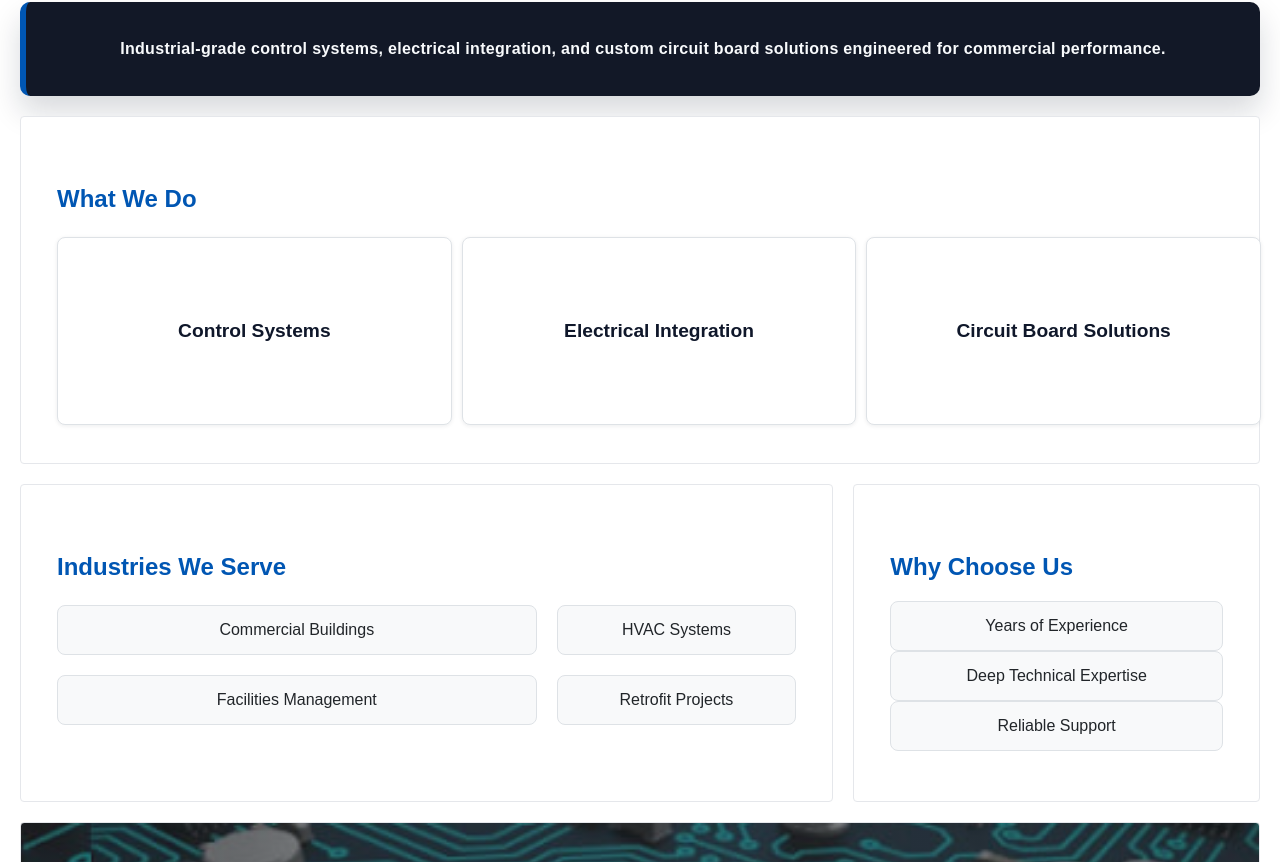
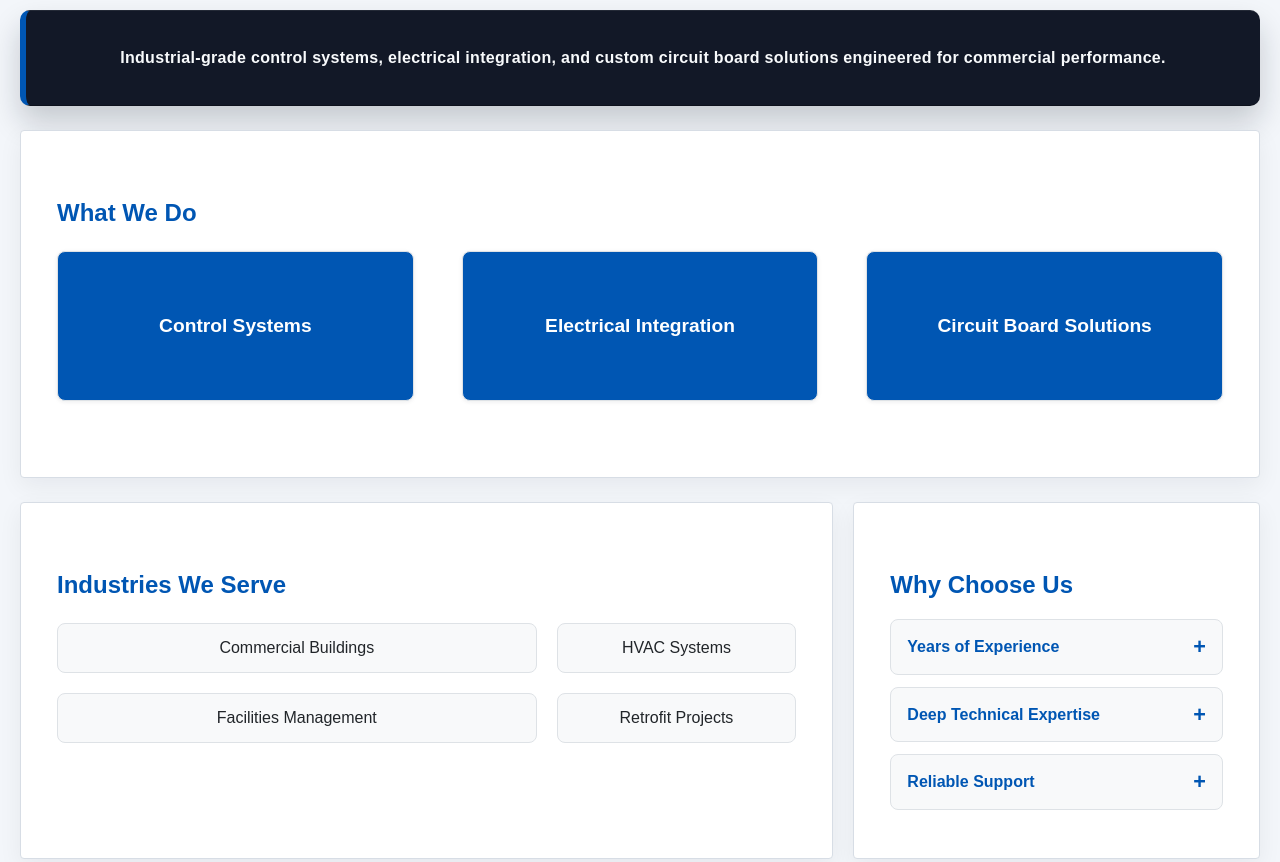
Before and after one commit to isabelweaver95/Atkinson_Electronics, a plain HTML site: page index.html in a window 1280 px wide. Shown: the part 634-1496 px from the top of the page. Drawn offline with Linux system fonts and the light colour scheme.

Commit message:
fixed the flips cards, added more css

```diff
--- a/index.html
+++ b/index.html
@@ -90,9 +90,20 @@
       </div>
       <div class="section">
         <h2>Why Choose Us</h2>
-        <div class="card">Years of Experience</div>
-        <div class="card">Deep Technical Expertise</div>
-        <div class="card">Reliable Support</div>
+        <div class="accordion">
+          <details class="accordion-item">
+            <summary>Years of Experience</summary>
+            <p>Hands-on experience across commercial controls, HVAC systems, electrical integration, and specialty electronics.</p>
+          </details>
+          <details class="accordion-item">
+            <summary>Deep Technical Expertise</summary>
+            <p>Practical knowledge for designing, troubleshooting, and integrating control systems built for reliable daily operation.</p>
+          </details>
+          <details class="accordion-item">
+            <summary>Reliable Support</summary>
+            <p>Responsive service and ongoing technical support to help keep your systems running smoothly after installation.</p>
+          </details>
+        </div>
       </div>
     </section>
 
--- a/styles.css
+++ b/styles.css
@@ -1,6 +1,6 @@
 body {
   font-family: Arial, sans-serif;
-  background: white;
+  background: #f3f6fa;
   margin: 0;
   padding: 20px;
   color: #212529;
@@ -11,7 +11,7 @@ body {
   margin: auto;
   display: flex;
   flex-direction: column;
-  gap: 20px;
+  gap: 24px;
   overflow: visible;
 }
 
@@ -19,8 +19,8 @@ body {
   background: white;
   padding: 48px 36px;
   border-radius: 4px;
-  box-shadow: none;
-  border: 1px solid #e5e7eb;
+  box-shadow: 0 8px 24px rgba(15,23,42,0.06);
+  border: 1px solid #d7dde5;
 }
 
 .section > .grid {
@@ -131,11 +131,13 @@ body {
   padding: 22px 28px;
   border-radius: 10px;
   border-left: 6px solid #0056b3;
+  border-top: 1px solid rgba(255,255,255,0.08);
+  border-bottom: 1px solid rgba(0,0,0,0.28);
   text-align: center;
   font-size: 1rem;
   font-weight: 600;
   letter-spacing: 0.02em;
-  box-shadow: 0 16px 30px rgba(15,23,42,0.16);
+  box-shadow: 0 16px 30px rgba(15,23,42,0.2);
 }
 
 @media (max-width: 900px) {
@@ -165,12 +167,12 @@ body {
   grid-template-columns: repeat(3, minmax(260px, 1fr));
   gap: 48px;
   justify-items: stretch;
-  overflow: visible;
 }
 
 .flip-card {
   perspective: 2200px;
   width: 100%;
+  height: 150px;
   position: relative;
   z-index: 1;
 }
@@ -183,7 +185,7 @@ body {
 .flip-card-inner {
   position: relative;
   width: 100%;
-  min-height: 150px;
+  height: 100%;
   transition: transform 0.6s ease;
   transform-style: preserve-3d;
   transform-origin: center center;
@@ -198,6 +200,7 @@ body {
   position: absolute;
   top: 0;
   left: 0;
+  box-sizing: border-box;
   width: 100%;
   height: 100%;
   display: flex;
@@ -206,14 +209,15 @@ body {
   padding: 18px;
   border-radius: 8px;
   border: 1px solid #dee2e6;
-  background: #ffffff;
+  background: #0056b3;
   box-shadow: 0 1px 4px rgba(15,23,42,0.08);
   backface-visibility: hidden;
   -webkit-backface-visibility: hidden;
+
 }
 
 .flip-card-front {
-  color: #0f172a;
+  color: #ffffff;
 }
 
 .flip-card-front h3 {
@@ -223,8 +227,8 @@ body {
 
 .flip-card-back {
   transform: rotateY(180deg);
-  background: #f8fafc;
-  color: #334155;
+  background: #004a99;
+  color: #ffffff;
 }
 
 .flip-card-back p {
@@ -238,6 +242,59 @@ body {
   padding: 15px;
   border-radius: 8px;
   text-align: center;
+}
+
+.accordion {
+  display: grid;
+  gap: 12px;
+}
+
+.accordion-item {
+  background: #f8f9fa;
+  border: 1px solid #dee2e6;
+  border-radius: 8px;
+  overflow: hidden;
+}
+
+.accordion-item summary {
+  display: flex;
+  align-items: center;
+  justify-content: space-between;
+  gap: 16px;
+  padding: 16px;
+  color: #0056b3;
+  font-weight: 700;
+  cursor: pointer;
+  list-style: none;
+}
+
+.accordion-item summary::-webkit-details-marker {
+  display: none;
+}
+
+.accordion-item summary::after {
+  content: "+";
+  flex: 0 0 auto;
+  color: #0056b3;
+  font-size: 1.35rem;
+  line-height: 1;
+}
+
+.accordion-item[open] summary {
+  background: #0056b3;
+  color: #ffffff;
+}
+
+.accordion-item[open] summary::after {
+  content: "-";
+  color: #ffffff;
+}
+
+.accordion-item p {
+  margin: 0;
+  padding: 16px;
+  color: #334155;
+  line-height: 1.7;
 }
 
 .btn {
```
Also changed, not shown: 1 other file.
